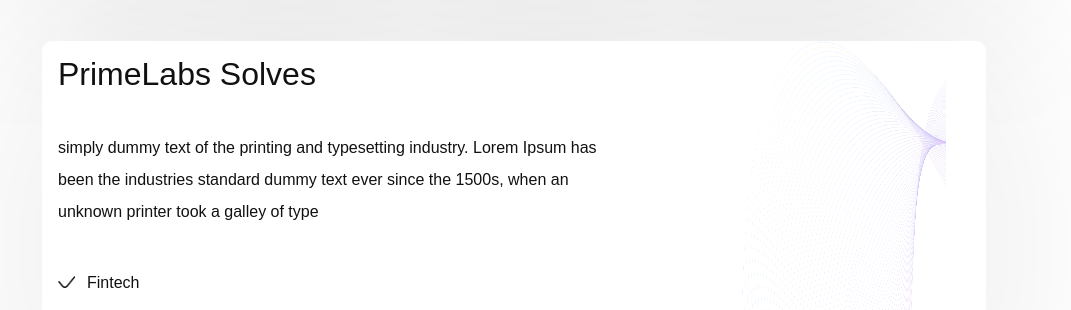
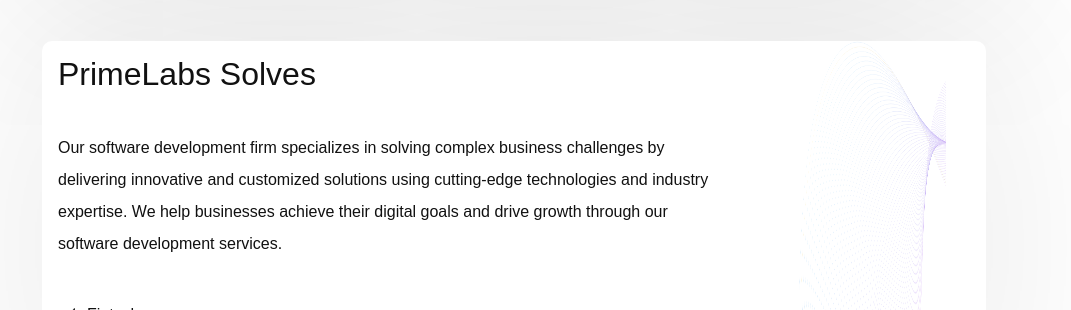
Before and after one commit to Benson-xix/PrimeLabs, a React (Vite) app: page /services in a window 1280 px wide. Shown: the part 1400-1710 px from the top of the page, without its empty margins (92-1163 px from the left). Built offline with nearby package versions, Linux system fonts and the light colour scheme.

Commit message:
Update WhatWeOffer.jsx

```diff
--- a/src/Components/WhatWeOffer.jsx
+++ b/src/Components/WhatWeOffer.jsx
@@ -47,10 +47,9 @@ const WhatWeOffer = () => {
               PrimeLabs Solves
             </h4>
 
-            <p className=' text-Black text-[16px] leading-[32px] font-sora font-400 max-sm:text-[12px] xxs:pr-[1rem] '>
-              simply dummy text of the printing and typesetting industry. Lorem
-              Ipsum has been the industries standard dummy text ever since the
-              1500s, when an unknown printer took a galley of type
+            <p className=' text-Black text-[16px] leading-[32px] font-sora font-400 max-sm:text-[13px] max-xs:leading-[25px] xxs:pr-[1rem] '>
+             Our software development firm specializes in solving complex business challenges by delivering innovative and customized solutions using cutting-edge technologies and industry expertise.
+We help businesses achieve their digital goals and drive growth through our software development services.
             </p>
 
             <ul className='list-none text-Black text-[16px] max-sm:text-[12px] text-uppercase leading-[30px] flex flex-col gap-5 font-600 mt-3 md:mt-[.5rem] max-xs:mt-3 '>
```
